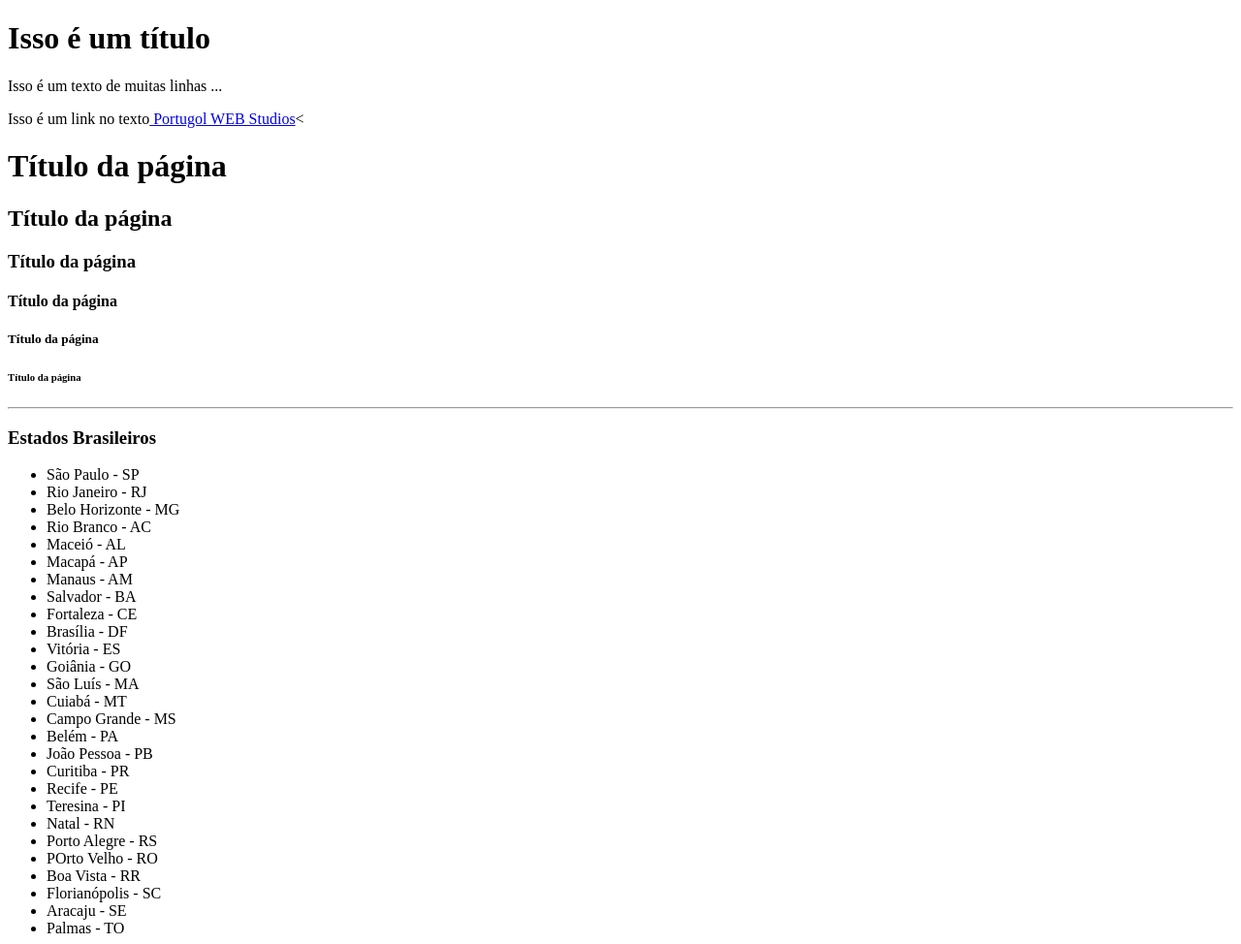
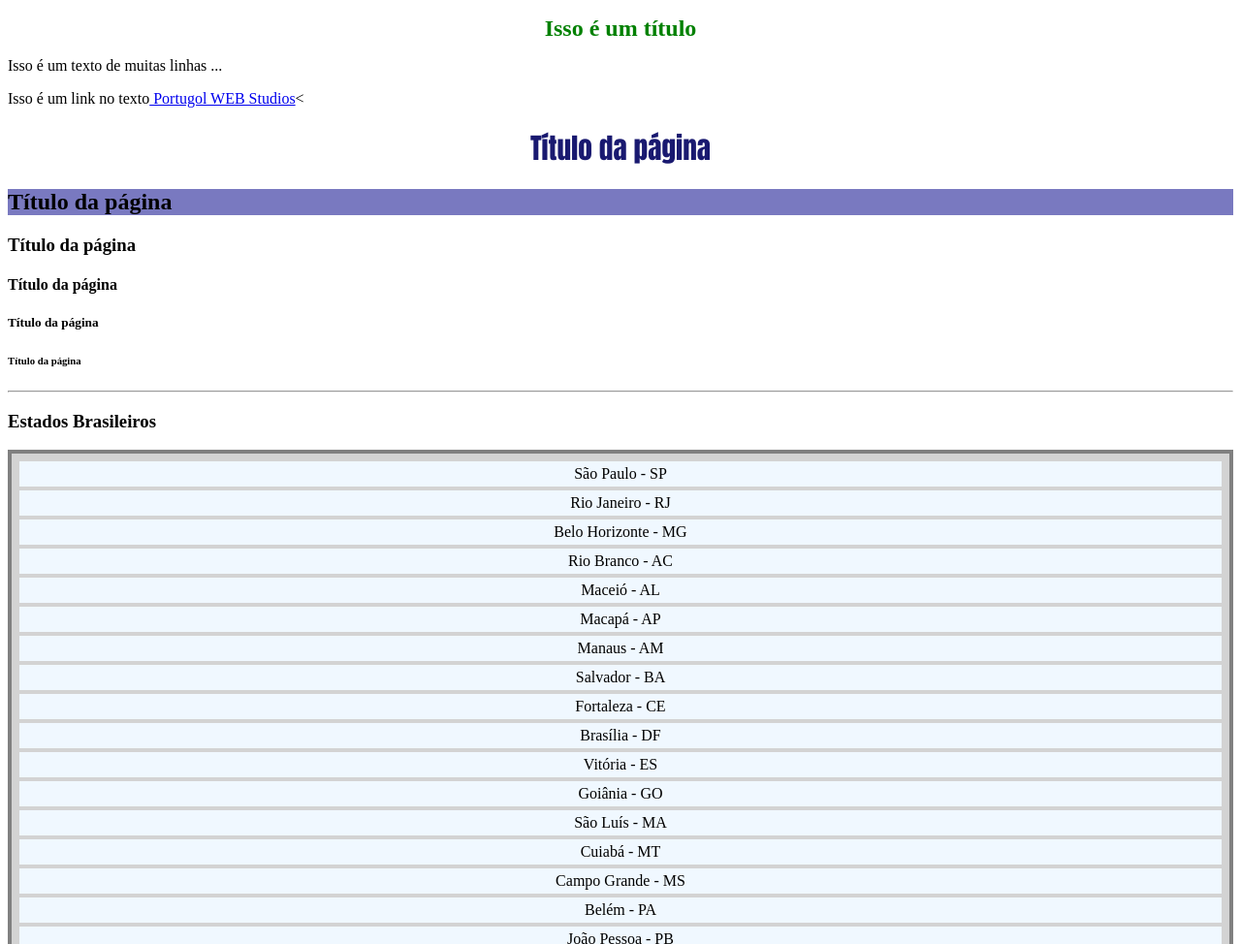
Before and after one commit to Mariaeduardalsoares/aulaHTML, a plain HTML site: page index.html in a window 1280 px wide. Shown: the top 974 px of the page at 97% size. Drawn offline with Linux system fonts and the light colour scheme; files whose address does not match are found by name.

Commit message:
index e estilo dia 30/08

```diff
--- /dev/null
+++ b/css/estilo.css
@@ -0,0 +1,47 @@
+h1 {
+    color: green;
+    font-size: 24px;
+    text-align: center;
+} /* fim h1 */
+
+ul {
+    list-style: none; /* remove marcador */
+    border: 4px solid; /* cria uma borda solida */
+    border-color: gray; /* cor da borda */
+    background-color: lightgrey; /* plano de fundo */
+    padding: 4px; /* margem interna */
+} /* fim ul */
+ul li {
+    background-color: yellow;
+}
+/* Estilo da galeria */
+ul {
+    list-style: none;
+}
+ul li {
+    text-align: center;
+    background-color: aliceblue;
+    padding: 4px;
+    margin: 4px;
+}
+
+.titulo {
+    font-family: Impact, Haettenschweiler, 'Arial Narrow Bold', sans-serif;
+    font-size: 22pt;
+    color: midnightblue;
+    text-align: center;
+    margin-bottom: 4px;
+}
+.texto-simples {
+    text-align: justify;
+    font-size: 12pt;
+}
+
+.botao {
+    font-weight: bold;
+    padding: 4px;
+}
+
+.botao-secundario {
+    background-color: rgb(121, 121, 192);
+}
--- a/index.html
+++ b/index.html
@@ -4,14 +4,15 @@
         <meta charset="UTF-8">
         <meta name="viewport" content="width=device-width, initial-scale=1.0">
         <title>Document</title>
+        <link rel="stylesheet" href ="C:\Users\2° Colegial\Documents\aulaHTML\css\estilo.css" />
     </head>
     <body>
         <h1>Isso é um título</h1>
         <p>Isso é um texto de muitas linhas ...</p>
         <p>Isso é um link no texto<a href="https://portugol.dev/"> Portugol WEB Studios</a><
 
-        <h1>Título da página</h1>
-        <h2>Título da página</h2>
+        <h1 class="titulo">Título da página</h1>
+        <h2 class="botao-secundario">Título da página</h2>
         <h3>Título da página</h3>
         <h4>Título da página</h4>
         <h5>Título da página</h5>
```
